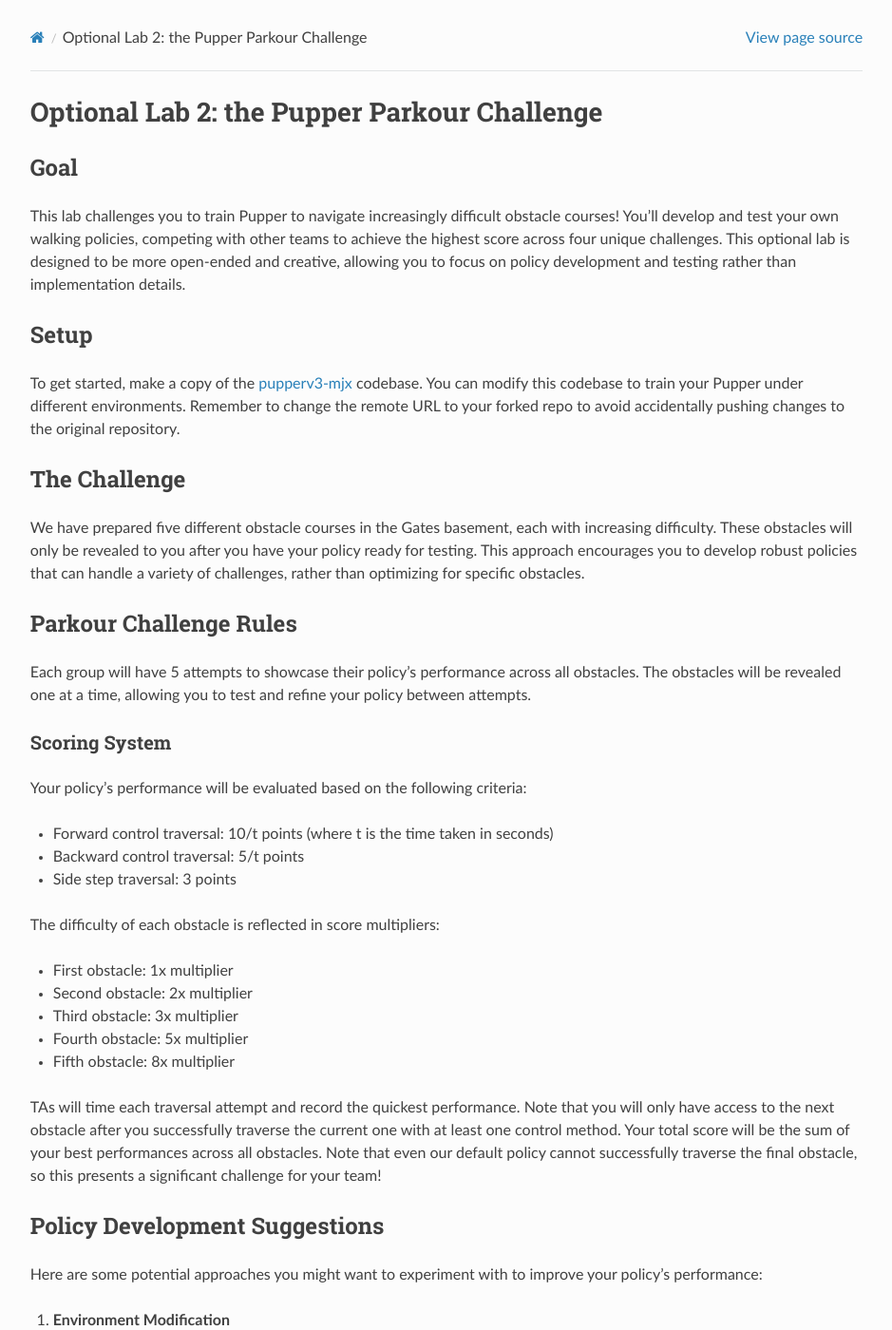
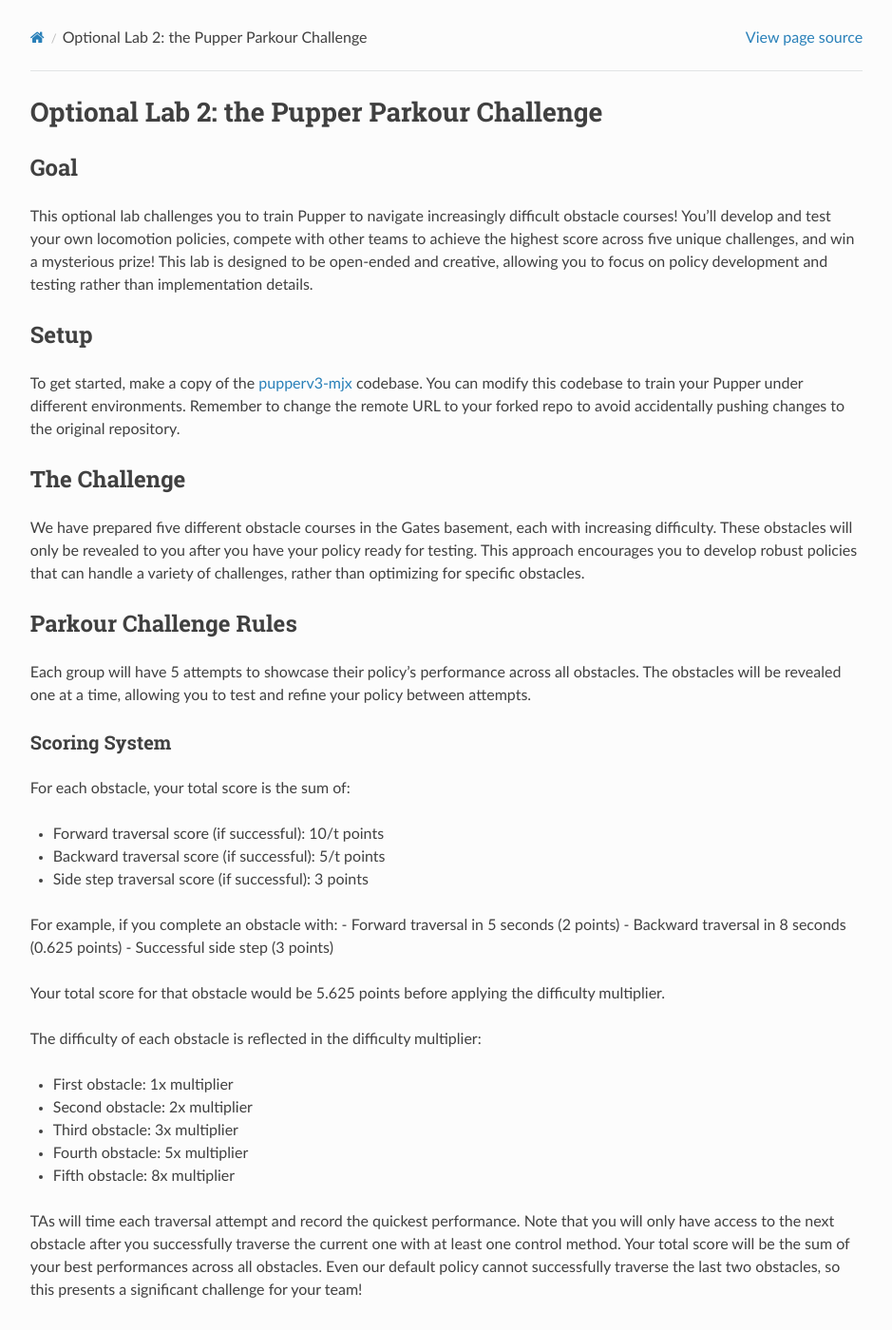
Before and after one commit to cs123-stanford/cs123-stanford, a Sphinx documentation site: the page built from docs/schedule/labs/spring-25/opt-lab-2.rst, in a window 1280 px wide and 1400 px high. Shown: the whole window at 95% size, without its empty margins (320-1259 px from the left). Built offline with Sphinx 7.4.7 and the Read the Docs theme 3.1.0, drawn with Linux system fonts in a browser that asks for light colours; some of the changed text lies outside the part shown.

Commit message:
Minor modifications

```diff
--- a/docs/schedule/labs/spring-25/opt-lab-2.rst
+++ b/docs/schedule/labs/spring-25/opt-lab-2.rst
@@ -3,7 +3,7 @@
 
 Goal
 ----
-This lab challenges you to train Pupper to navigate increasingly difficult obstacle courses! You'll develop and test your own walking policies, competing with other teams to achieve the highest score across four unique challenges. This optional lab is designed to be more open-ended and creative, allowing you to focus on policy development and testing rather than implementation details.
+This optional lab challenges you to train Pupper to navigate increasingly difficult obstacle courses! You'll develop and test your own locomotion policies, compete with other teams to achieve the highest score across five unique challenges, and win a mysterious prize! This lab is designed to be open-ended and creative, allowing you to focus on policy development and testing rather than implementation details.
 
 Setup
 -----
@@ -19,13 +19,20 @@
 
 Scoring System
 ~~~~~~~~~~~~~
-Your policy's performance will be evaluated based on the following criteria:
+For each obstacle, your total score is the sum of:
 
-- Forward control traversal: 10/t points (where t is the time taken in seconds)
-- Backward control traversal: 5/t points
-- Side step traversal: 3 points
+- Forward traversal score (if successful): 10/t points
+- Backward traversal score (if successful): 5/t points
+- Side step traversal score (if successful): 3 points
 
-The difficulty of each obstacle is reflected in score multipliers:
+For example, if you complete an obstacle with:
+- Forward traversal in 5 seconds (2 points)
+- Backward traversal in 8 seconds (0.625 points)
+- Successful side step (3 points)
+
+Your total score for that obstacle would be 5.625 points before applying the difficulty multiplier.
+
+The difficulty of each obstacle is reflected in the difficulty multiplier:
 
 - First obstacle: 1x multiplier
 - Second obstacle: 2x multiplier
@@ -33,7 +40,7 @@
 - Fourth obstacle: 5x multiplier
 - Fifth obstacle: 8x multiplier
 
-TAs will time each traversal attempt and record the quickest performance. Note that you will only have access to the next obstacle after you successfully traverse the current one with at least one control method. Your total score will be the sum of your best performances across all obstacles. Note that even our default policy cannot successfully traverse the final obstacle, so this presents a significant challenge for your team!
+TAs will time each traversal attempt and record the quickest performance. Note that you will only have access to the next obstacle after you successfully traverse the current one with at least one control method. Your total score will be the sum of your best performances across all obstacles. Even our default policy cannot successfully traverse the last two obstacles, so this presents a significant challenge for your team!
 
 Policy Development Suggestions
 ----------------------------
```
Also changed, not shown: other parts of docs/schedule/labs/spring-25/opt-lab-2.rst (+1 -1 lines).
